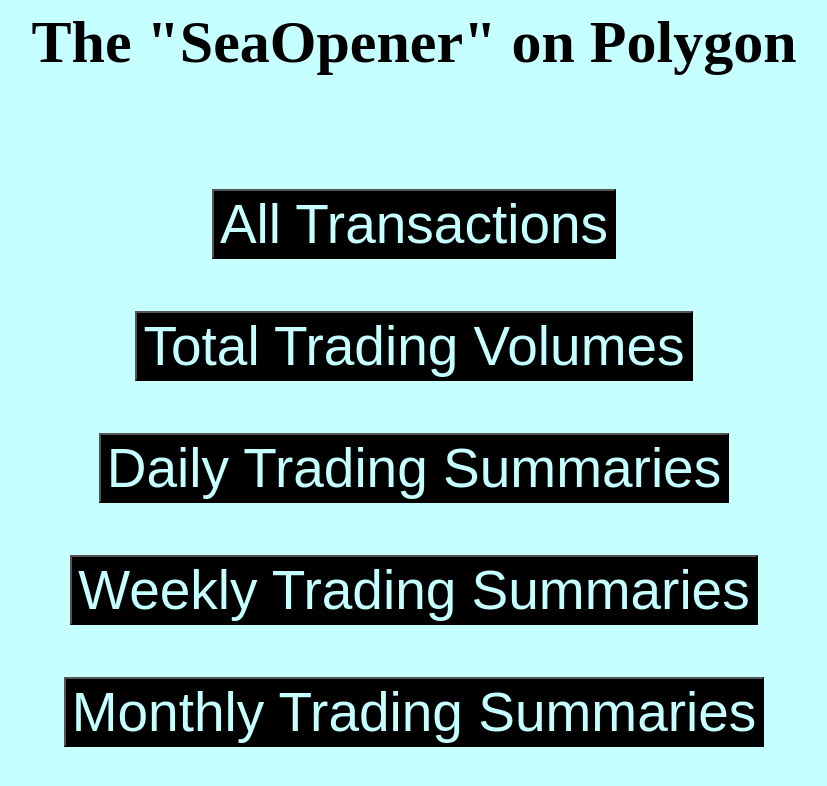
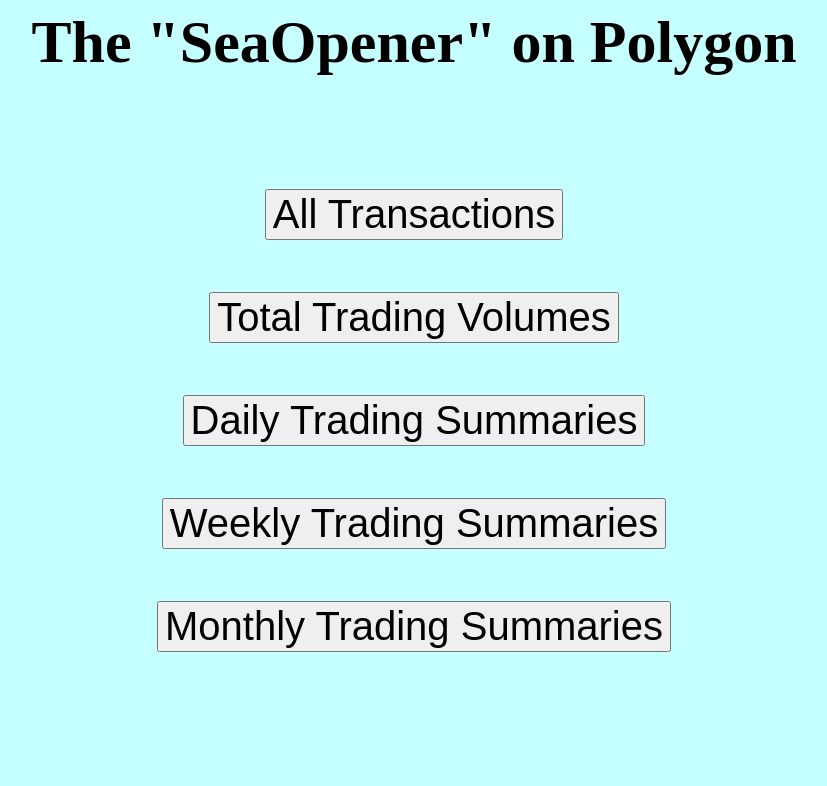
Before and after one commit to bencarneiro/polygon, a Django app: page / in a window 1280 px wide. Shown: the top 786 px of the page, without its empty margins (226-1053 px from the left). Run offline with Django 3.2, Linux system fonts and the light colour scheme.

Commit message:
make buttons smaller on homepage

```diff
--- a/polygon/nft/templates/home.html
+++ b/polygon/nft/templates/home.html
@@ -5,28 +5,29 @@
         html {background-color: rgb(197, 255, 255);text-align: center;}
         input {margin: 4px;}
         label {margin: 2px;}
-        button {background-color: black; color:rgb(197, 255, 255)}
+        button {font-size:40px;}
+        /* button {background-color: black; color:rgb(197, 255, 255)} */
         </style>
     <h1 style="font-size:60px">The "SeaOpener" on Polygon</h1>
     <br></br>
     <br></br>
     <form action="get_transactions_page">
-    <button type="submit" href="get_transactions_page" style="font-size:55px;">All Transactions</button>
+    <button type="submit" href="get_transactions_page">All Transactions</button>
     </form>
     <br></br>
     <form action="get_volume_page">
-        <button type="submit" href="get_volume_page" style="font-size:55px;"> Total Trading Volumes</button>
+        <button type="submit" href="get_volume_page"> Total Trading Volumes</button>
         </form>
         <br></br>
     <form action="get_daily_volume_page">
-        <button type="submit" href="get_daily_volume_page" style="font-size:55px;">Daily Trading Summaries</button>
+        <button type="submit" href="get_daily_volume_page">Daily Trading Summaries</button>
         </form>
         <br></br>
     <form action="get_weekly_volume_page">
-        <button type="submit" href="get_weekly_volume_page" style="font-size:55px;">Weekly Trading Summaries</button>
+        <button type="submit" href="get_weekly_volume_page">Weekly Trading Summaries</button>
         </form>
         <br></br>
     <form action="get_monthly_volume_page">
-        <button type="submit" href="get_monthly_volume_page" style="font-size:55px;">Monthly Trading Summaries</button>
+        <button type="submit" href="get_monthly_volume_page">Monthly Trading Summaries</button>
         </form>
 </html>
```
